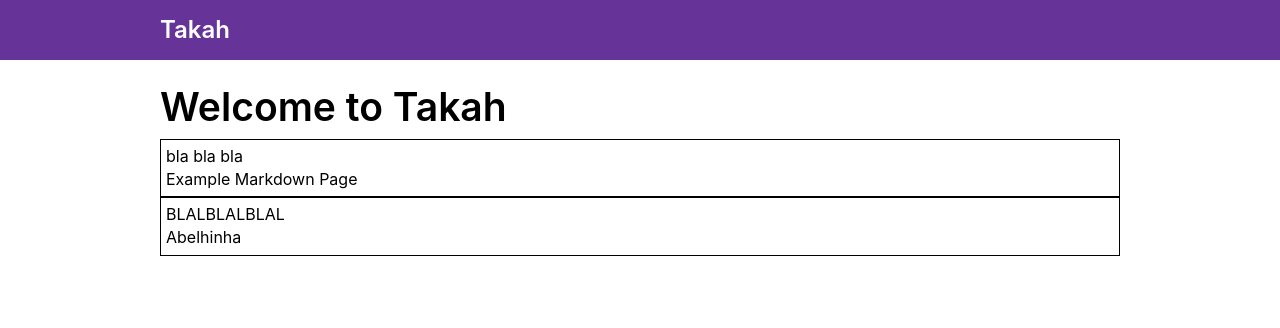
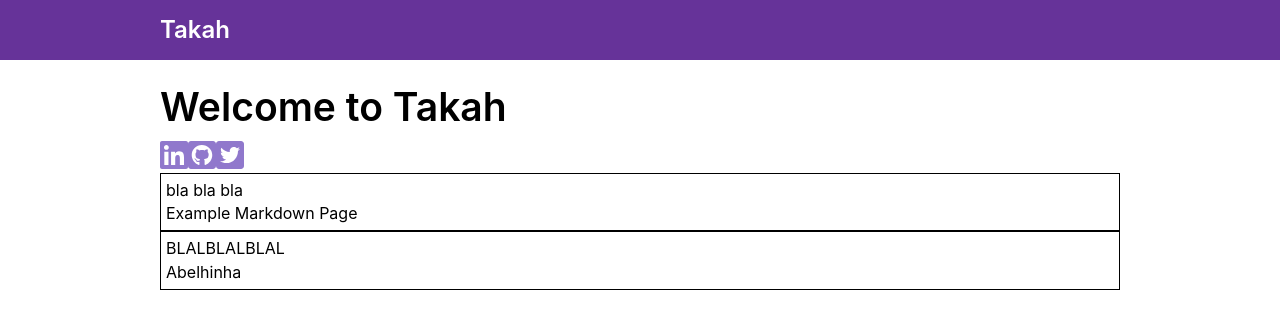
Before and after one commit to luistak/takah.dev, a Gatsby site: page / in a window 1280 px wide. Built offline with nearby package versions, Linux system fonts and the light colour scheme; Gatsby itself is replaced by a stand-in of ours.

Commit message:
Added font-awesome react libs + icon

```diff
--- a/package.json
+++ b/package.json
@@ -29,6 +29,10 @@
   "dependencies": {
     "@emotion/core": "^10.0.10",
     "@emotion/styled": "^10.0.12",
+    "@fortawesome/fontawesome-svg-core": "^1.2.26",
+    "@fortawesome/free-brands-svg-icons": "^5.12.0",
+    "@fortawesome/free-solid-svg-icons": "^5.12.0",
+    "@fortawesome/react-fontawesome": "^0.1.8",
     "babel-plugin-styled-components": "^1.10.1",
     "classnames": "^2.2.6",
     "gatsby": "^2.10.0",
--- /dev/null
+++ b/src/components/Icon.tsx
@@ -0,0 +1,26 @@
+import React, { useState, FC } from 'react'
+
+import { FontAwesomeIcon } from '@fortawesome/react-fontawesome'
+import { IconProp, SizeProp } from '@fortawesome/fontawesome-svg-core'
+
+import { colors } from 'styles/variables'
+
+const { active: ACTIVE_COLOR, default: DEFAULT_COLOR } = colors.icon
+
+interface IconProps {
+  color?: string
+  activeColor?: string
+  size?: SizeProp
+  faIcon: IconProp
+}
+
+const Icon: FC<IconProps> = ({ faIcon, size = '2x', color = DEFAULT_COLOR, activeColor = ACTIVE_COLOR }) => {
+  const [faColor, setFaColor] = useState(color)
+
+  const handleMouseLeave = () => setFaColor(color)
+  const handleMouseEnter = () => setFaColor(activeColor)
+
+  return <FontAwesomeIcon onMouseEnter={handleMouseEnter} onMouseLeave={handleMouseLeave} color={faColor} icon={faIcon} size={size} />
+}
+
+export default Icon
--- a/src/pages/index.tsx
+++ b/src/pages/index.tsx
@@ -1,7 +1,10 @@
 import React, { FC } from 'react'
-import { Link, graphql } from 'gatsby'
+import { graphql } from 'gatsby'
+import { FontAwesomeIcon } from '@fortawesome/react-fontawesome'
+import { faLinkedin, faTwitterSquare, faGithubSquare } from '@fortawesome/free-brands-svg-icons'
 
 import Page from '../components/Page'
+import Icon from '../components/Icon'
 import Container from '../components/Container'
 import IndexLayout from '../layouts'
 
@@ -35,10 +38,9 @@ interface HomePageProps {
   }
 }
 
-
 const HomePage: FC<HomePageProps> = ({ data }) => {
-  const siteTitle = data.site.siteMetadata.title;
-  const posts = data.allMarkdownRemark.edges;
+  const { title } = data.site.siteMetadata
+  const posts = data.allMarkdownRemark.edges
 
   console.log({ posts })
 
@@ -46,10 +48,13 @@ const HomePage: FC<HomePageProps> = ({ data }) => {
     <IndexLayout>
       <Page>
         <Container>
-          <h1>Welcome to {siteTitle}</h1>
+          <h1>Welcome to {title}</h1>
+          <Icon faIcon={faLinkedin} />
+          <Icon faIcon={faGithubSquare} />
+          <Icon faIcon={faTwitterSquare} />
+
           <div>
             {posts.map(({ node }) => {
-
               return (
                 <div key={node.fields.slug} style={{ border: '1px solid', padding: '5px' }}>
                   <div> {node.frontmatter.title} </div>
@@ -66,7 +71,7 @@ const HomePage: FC<HomePageProps> = ({ data }) => {
   )
 }
 
-export default HomePage;
+export default HomePage
 
 export const pageQuery = graphql`
   query {
--- a/src/styles/variables.ts
+++ b/src/styles/variables.ts
@@ -18,7 +18,11 @@ export const colors = {
     calm: 'rgba(0, 0, 0, 0.54)'
   },
   white: '#fff',
-  black: '#000'
+  black: '#000',
+  icon: {
+    active: '#B396FF',
+    default: '#9078CC'
+  }
 }
 
 export const fonts = {
--- a/tsconfig.json
+++ b/tsconfig.json
@@ -12,7 +12,8 @@
     "noUnusedLocals": true,
     "noUnusedParameters": true,
     "removeComments": false,
-    "preserveConstEnums": true
+    "preserveConstEnums": true,
+    "baseUrl": "src"
   },
   "include": ["./src/**/*"]
 }
```
Also changed, not shown: 1 other file.
